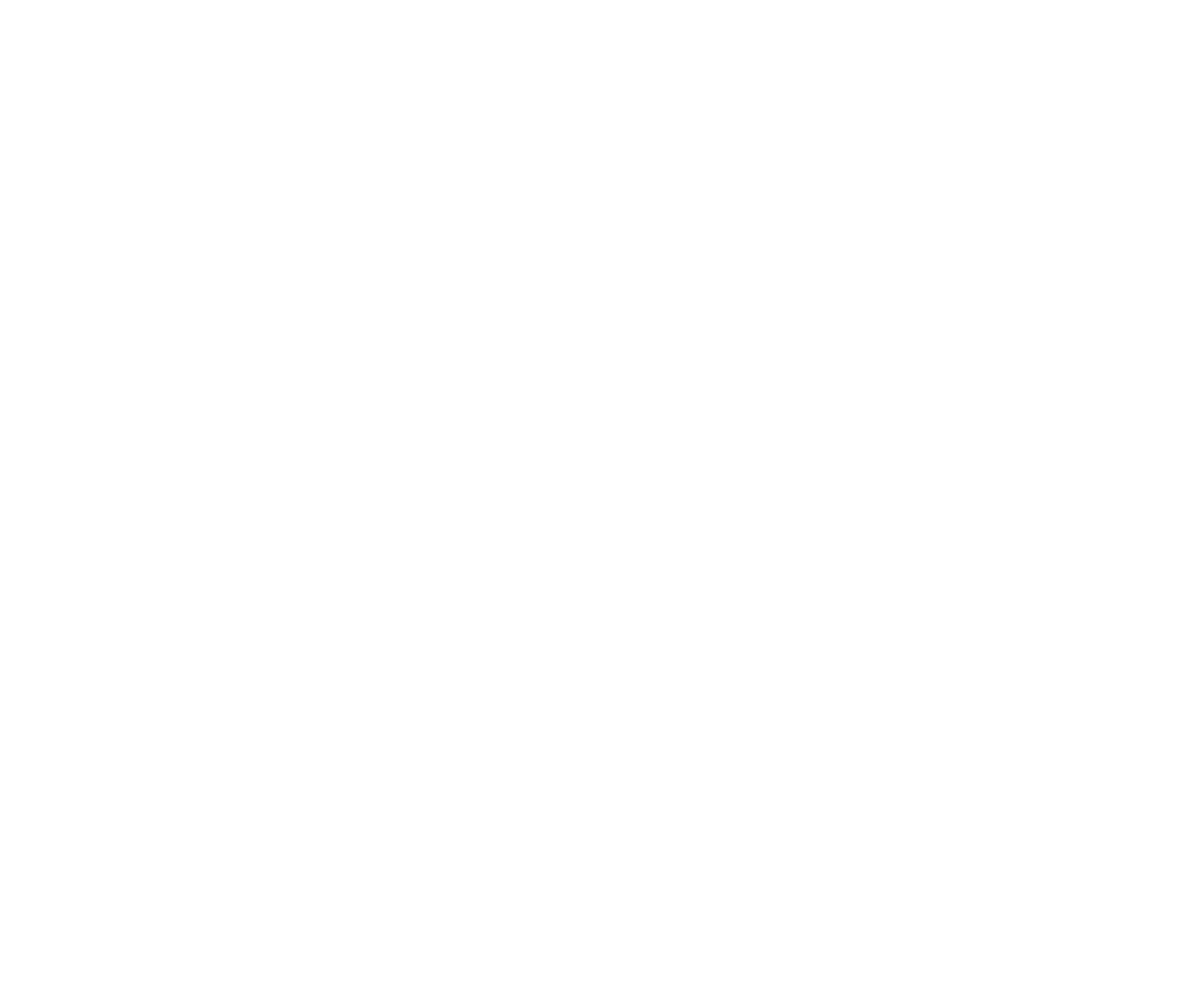
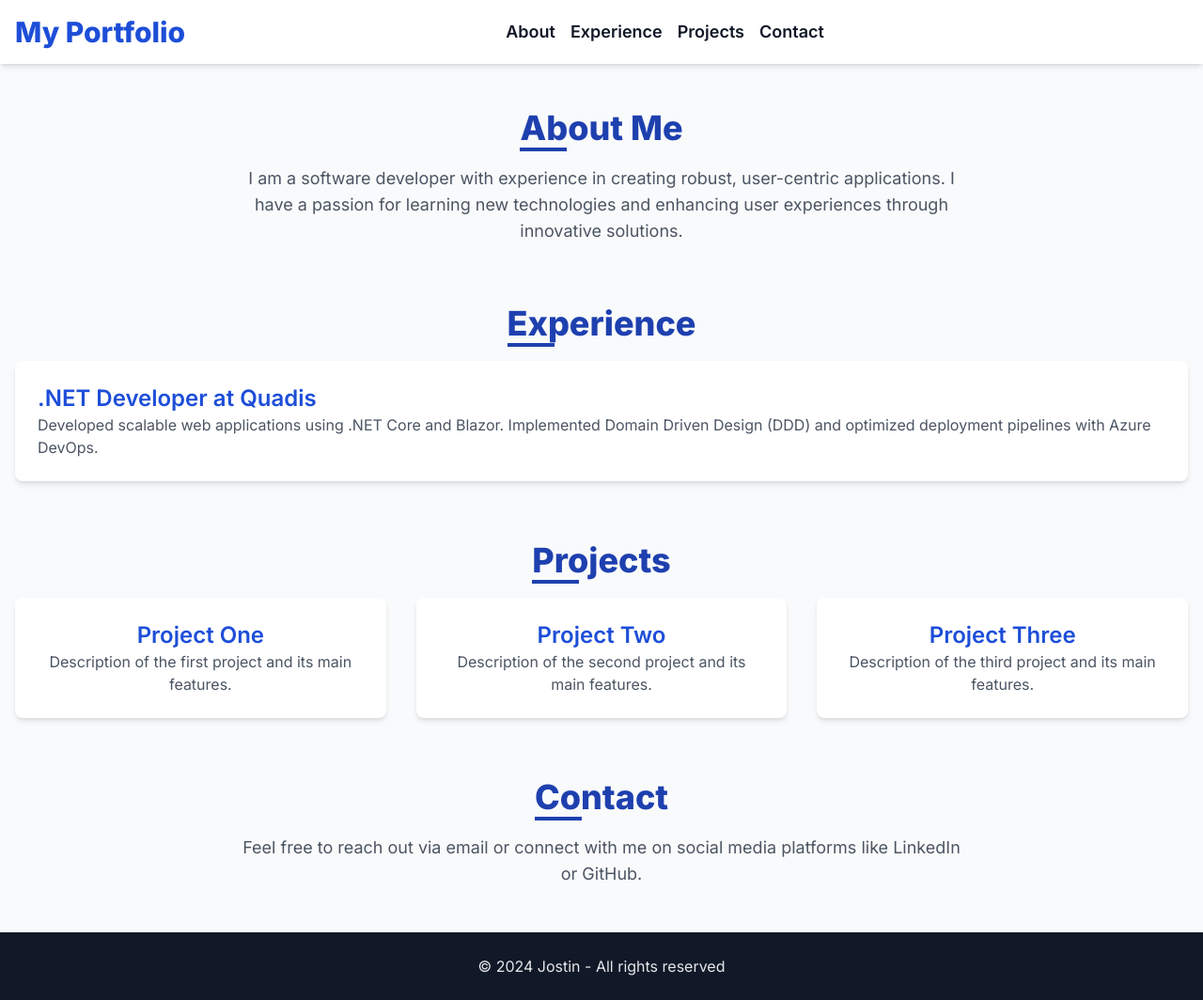
Before and after one commit to JostinFabianCC/JostinFabianCC.github.io, a plain HTML site: page src/index.html in a window 1280 px wide. Shown: the whole page at 94% size. Before the commit the page ends 800 px from the top, so only its background shows below. Drawn offline with nearby package versions, Linux system fonts and the light colour scheme; some icons are missing.

Commit message:
feat: improve layout and accessibility of portfolio

```diff
--- a/src/css/styles.css
+++ b/src/css/styles.css
@@ -0,0 +1,46 @@
+/* Variables de colores */
+:root {
+    --color-primary: #1e40af; /* Azul oscuro */
+    --color-secondary: #f97316; /* Naranja */
+    --color-bg: #f8fafc; /* Fondo claro */
+    --color-text: #1f2937; /* Gris oscuro para textos */
+    --color-text-muted: #6b7280; /* Texto secundario */
+    --color-link: #2563eb; /* Color de enlace */
+    --color-link-hover: #1e3a8a; /* Color de enlace al hacer hover */
+}
+
+body {
+    font-family: 'Inter', sans-serif;
+    background-color: var(--color-bg);
+    color: var(--color-text);
+}
+
+.flag-btn {
+    cursor: pointer;
+    padding: 5px;
+    border-radius: 4px;
+    transition: transform 0.2s ease-in-out, background-color 0.2s ease-in-out;
+}
+
+.flag-btn:hover,
+.flag-btn:focus {
+    transform: scale(1.2);
+    background-color: var(--color-bg);
+    outline: none;
+}
+
+.section-title {
+    position: relative;
+    display: inline-block;
+    margin-bottom: 20px;
+}
+
+.section-title:after {
+    content: '';
+    position: absolute;
+    width: 50px;
+    height: 4px;
+    background-color: var(--color-primary);
+    bottom: -5px;
+    left: 0;
+}
--- a/src/index.html
+++ b/src/index.html
@@ -6,8 +6,105 @@
     <meta name="description" content="Personal portfolio of Jostin">
     <title>Jostin - Personal Website</title>
     <link rel="stylesheet" href="css/styles.css">
+    <!-- TailwindCSS CDN -->
+    <script src="https://cdn.tailwindcss.com"></script>
+    <!-- Google Fonts -->
+    <link rel="stylesheet" href="https://fonts.googleapis.com/css2?family=Inter:wght@400;600;800&display=swap">
+    <!--Flagicon CDN-->
+    <link
+            rel="stylesheet"
+            href="https://cdn.jsdelivr.net/gh/lipis/flag-icons@7.0.0/css/flag-icons.min.css"
+    />
+
 </head>
-<body>
-<script src="js/main.js"></script>
+<body class="bg-gray-50 text-gray-900">
+
+<!-- Header -->
+<header class="bg-white shadow-md">
+    <div class="container mx-auto px-4 py-4 flex justify-between items-center">
+        <h1 class="text-3xl font-extrabold text-blue-700">My Portfolio</h1>
+        <nav aria-label="Main navigation">
+            <ul class="flex space-x-4 text-lg font-semibold">
+                <li><a href="#about" class="hover:text-blue-700 focus:outline-none focus:ring-2 focus:ring-blue-500"
+                       id="nav-about">About</a></li>
+                <li><a href="#experience"
+                       class="hover:text-blue-700 focus:outline-none focus:ring-2 focus:ring-blue-500"
+                       id="nav-experience">Experience</a></li>
+                <li><a href="#projects" class="hover:text-blue-700 focus:outline-none focus:ring-2 focus:ring-blue-500"
+                       id="nav-projects">Projects</a></li>
+                <li><a href="#contact" class="hover:text-blue-700 focus:outline-none focus:ring-2 focus:ring-blue-500"
+                       id="nav-contact">Contact</a></li>
+            </ul>
+        </nav>
+        <div class="flex space-x-2">
+            <!-- Language Selector with Icons -->
+            <button class="fi fi-gb flag-btn" id="btn-en" title="English" aria-label="Switch to English"></button>
+            <button class="fi fi-es flag-btn" id="btn-es" title="Español" aria-label="Cambiar a Español"></button>
+            <button class="fi fi-es-ct flag-btn" id="btn-ca" title="Català" aria-label="Canviar a Català"></button>
+        </div>
+    </div>
+</header>
+
+<!-- Main Content -->
+<main class="container mx-auto px-4 py-12">
+    <!-- About Section -->
+    <section id="about" class="mb-16 text-center">
+        <h2 class="section-title text-4xl font-bold text-blue-800" id="about-title">About Me</h2>
+        <p class="text-lg text-gray-600 max-w-3xl mx-auto" id="about-description">
+            I am a software developer with experience in creating robust, user-centric applications. I have a passion
+            for learning new technologies and enhancing user experiences through innovative solutions.
+        </p>
+    </section>
+
+    <!-- Experience Section -->
+    <section id="experience" class="mb-16 text-center">
+        <h2 class="section-title text-4xl font-bold text-blue-800" id="experience-title">Experience</h2>
+        <ul id="experience-list" class="space-y-6">
+            <li class="bg-white shadow-md p-6 rounded-lg text-left">
+                <h3 class="text-2xl font-semibold text-blue-700" id="job-title">.NET Developer at Quadis</h3>
+                <p class="text-gray-600" id="job-description">Developed scalable web applications using .NET Core and
+                    Blazor. Implemented Domain Driven Design (DDD) and optimized deployment pipelines with Azure
+                    DevOps.</p>
+            </li>
+        </ul>
+    </section>
+
+    <!-- Projects Section -->
+    <section id="projects" class="mb-16 text-center">
+        <h2 class="section-title text-4xl font-bold text-blue-800" id="projects-title">Projects</h2>
+        <div id="projects-list" class="grid grid-cols-1 md:grid-cols-2 lg:grid-cols-3 gap-8">
+            <!-- Placeholder Projects -->
+            <div class="bg-white shadow-md p-6 rounded-lg">
+                <h3 class="text-2xl font-semibold text-blue-700">Project One</h3>
+                <p class="text-gray-600">Description of the first project and its main features.</p>
+            </div>
+            <div class="bg-white shadow-md p-6 rounded-lg">
+                <h3 class="text-2xl font-semibold text-blue-700">Project Two</h3>
+                <p class="text-gray-600">Description of the second project and its main features.</p>
+            </div>
+            <div class="bg-white shadow-md p-6 rounded-lg">
+                <h3 class="text-2xl font-semibold text-blue-700">Project Three</h3>
+                <p class="text-gray-600">Description of the third project and its main features.</p>
+            </div>
+        </div>
+    </section>
+
+    <!-- Contact Section -->
+    <section id="contact" class="text-center">
+        <h2 class="section-title text-4xl font-bold text-blue-800" id="contact-title">Contact</h2>
+        <p id="contact-description" class="text-lg text-gray-600 max-w-3xl mx-auto">Feel free to reach out via email or
+            connect with me on social media platforms like LinkedIn or GitHub.</p>
+    </section>
+</main>
+
+<!-- Footer -->
+<footer class="bg-gray-900 text-gray-200 py-6">
+    <div class="container mx-auto px-4 text-center">
+        <p>&copy; 2024 Jostin - All rights reserved</p>
+    </div>
+</footer>
+
+<!-- JavaScript para cambiar de idioma -->
+<script src="src/js/main.js"></script>
 </body>
 </html>
```
